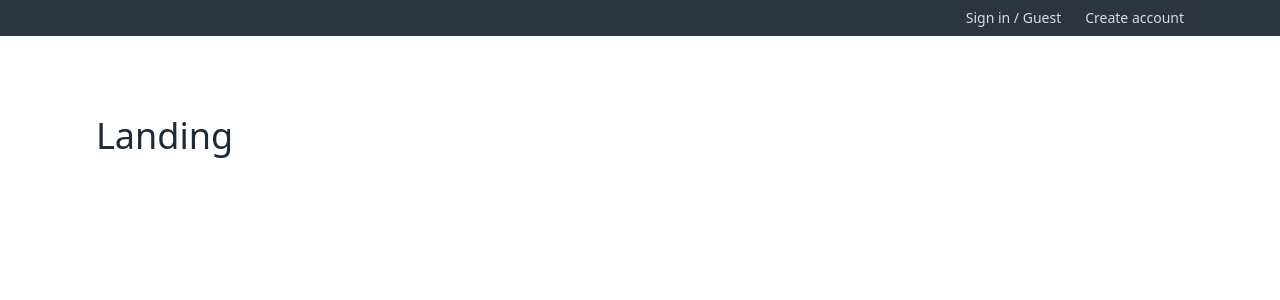
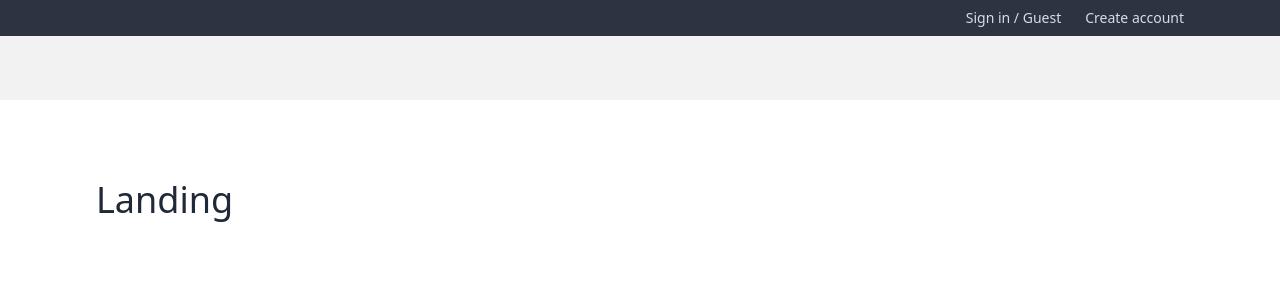
Before and after one commit to Davidcastel26/client-csr, a React (Vite) app: page / in a window 1280 px wide. Shown: the top 300 px of the page. Built offline with nearby package versions, Linux system fonts and the light colour scheme.

Commit message:
setting nav

```diff
--- /dev/null
+++ b/src/components/Navbar.jsx
@@ -0,0 +1,13 @@
+import { NavLink } from "react-router-dom"
+import { BsCart3, BsMoonFill, BsSunFill } from 'react-icons/bs'
+import { FaBarsStaggered } from 'react-icons/fa6'
+
+export const Navbar = () => {
+  return (<nav className="bg-base-200">
+    <div className="navbar align-element">
+        <div className="navbar-start"></div>
+        <div className="navbar-center"></div>
+        <div className="navbar-end"></div>
+    </div>
+  </nav>)
+}
--- a/src/components/index.js
+++ b/src/components/index.js
@@ -1,3 +1,4 @@
 export { FormInput } from './FormInput';
 export { SubmitBtn } from './SubmitBtn';
 export { Header } from './Header';
+export { Navbar } from './Navbar';
--- a/src/pages/HomeLayout.jsx
+++ b/src/pages/HomeLayout.jsx
@@ -1,10 +1,11 @@
 import { Outlet } from "react-router-dom"
 
-import { Header } from "../components"
+import { Header, Navbar } from "../components"
 
 export const HomeLayout = () => {
   return (<>
     <Header />
+    <Navbar />
     <section className="align-element py-20">
       <Outlet />
     </section>
```
